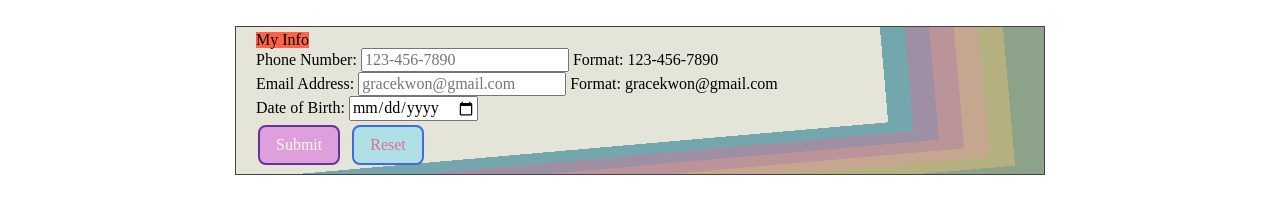
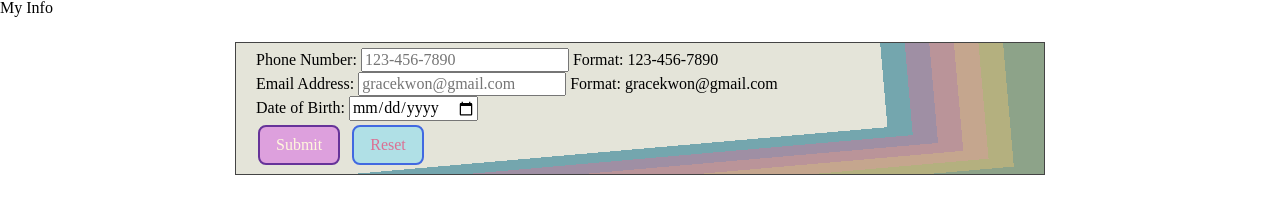
Before and after one commit to Grace-HJK/project1, a plain HTML site: page index.html in a window 1280 px wide. Drawn offline with Linux system fonts and the light colour scheme.

Commit message:
moving the title of the form outside of the form

```diff
--- a/index.html
+++ b/index.html
@@ -10,10 +10,11 @@
 </head>
 
 <body>
-  <form id="myForm">
+
+  <h1>My Info</h1>
+
+  <form method='get' action=#null id="myForm">
     <fieldset>
-      <legend>My Info</legend>
-
       <div>
         <label>Phone Number: </label>
         <input type="tel" name="phone_field" placeholder="123-456-7890" pattern="[0-9]{3}-[0-9]{3}-[0-9]{4}" required>
```
